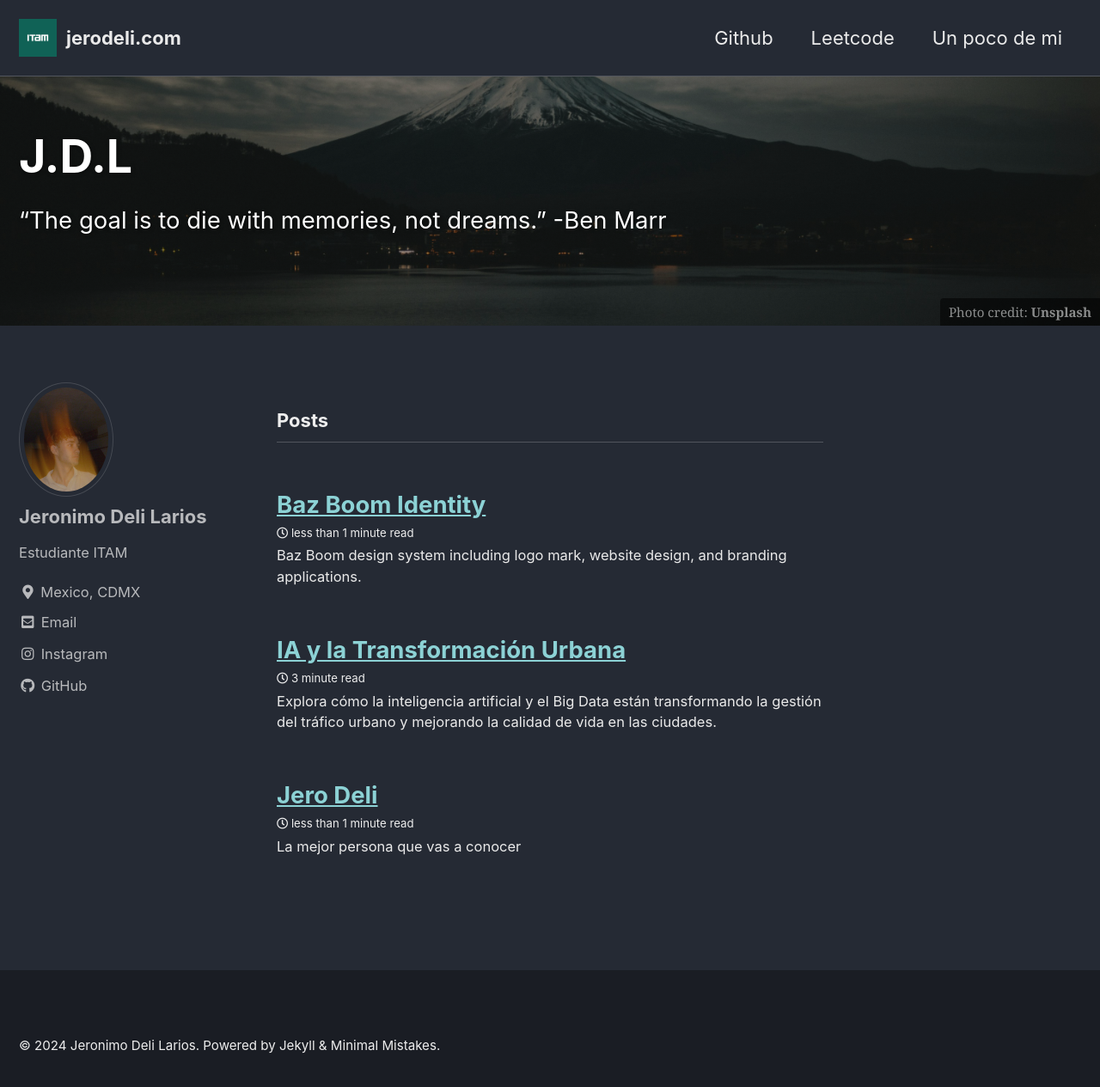
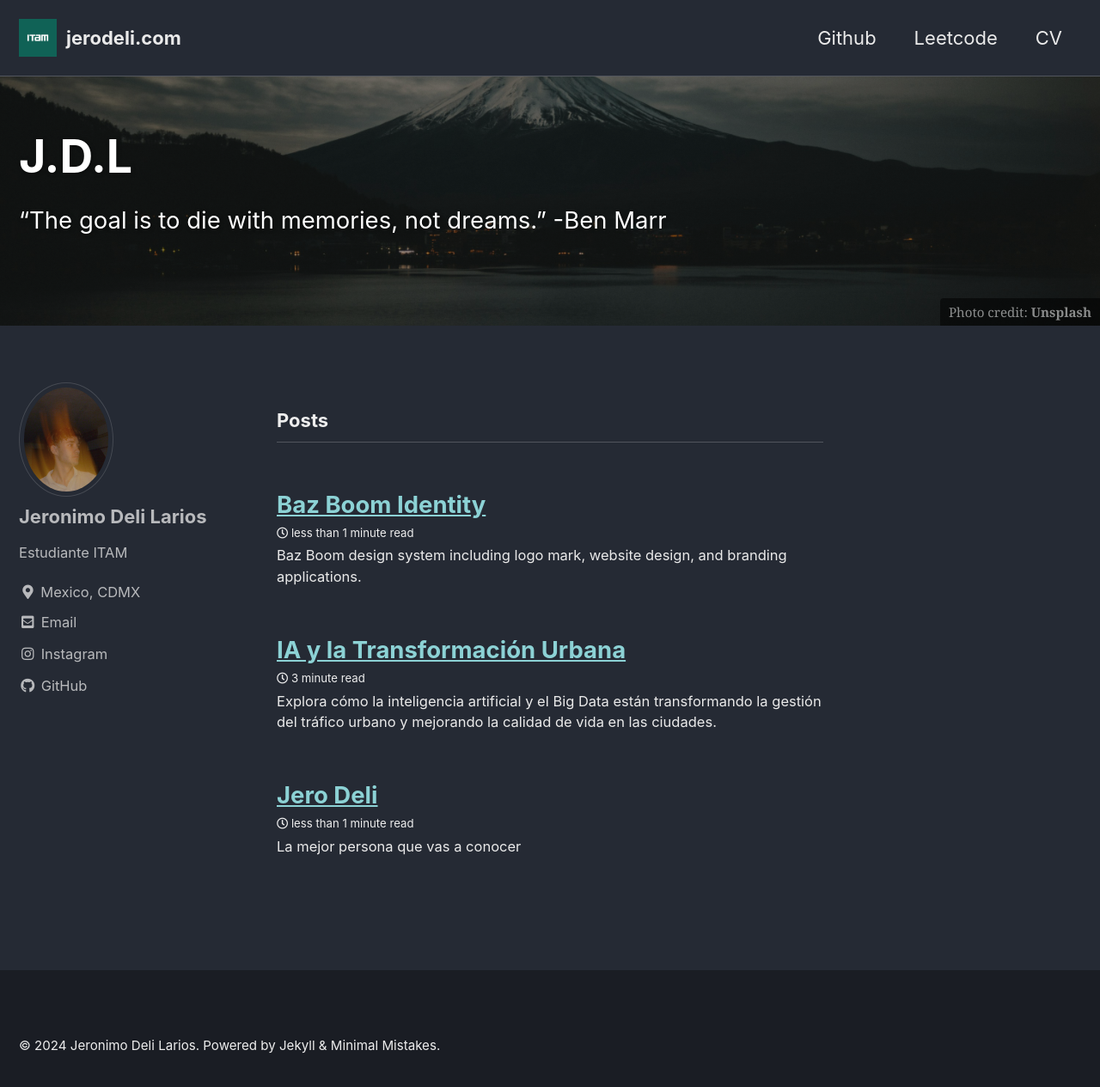
Before and after one commit to Jero110/Jero110.github.io, a Jekyll site: the page built from index.html, in a window 1280 px wide and 1273 px high. Shown: the top 1265 px of the window at 86% size. Built offline with Jekyll 4.4.1, drawn with Linux system fonts in a browser that asks for light colours; cached includes are drawn as plain includes; the list of posts is cut into pages by our own code.

Commit message:
Update navigation.yml

```diff
--- a/_data/navigation.yml
+++ b/_data/navigation.yml
@@ -4,7 +4,7 @@ main:
     url: https://github.com/Jero110?tab=repositories
   - title: "Leetcode"
     url: https://leetcode.com/u/iledorej/
-  - title: "Un poco de mi"
+  - title: "CV"
     url: https://jero110.github.io/my-jekyll-site/ElDeli/
 
   #- title: "Sample Posts"
```
